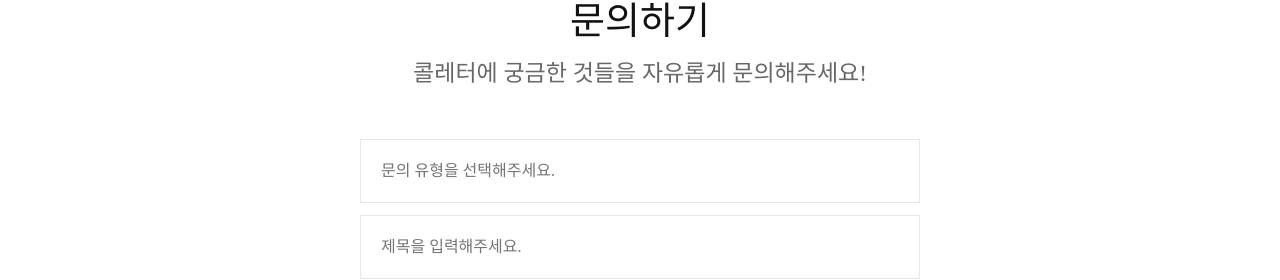
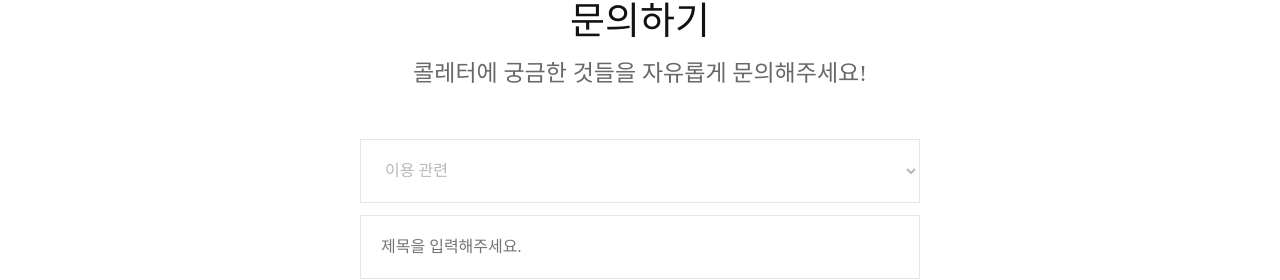
Before and after one commit to Nexters/colletter, a React (Create React App) app in the folder front/colleter/: page /about in a window 1280 px wide. Shown: the part 3883-4163 px from the top of the page. Built offline with nearby package versions, Linux system fonts and the light colour scheme.

Commit message:
혜주 카테고리쪽 수정

```diff
--- a/front/colleter/src/views/about/about.js
+++ b/front/colleter/src/views/about/about.js
@@ -5,8 +5,11 @@ import group from "../../img/group-8.png";
 import oval1 from "../../img/oval-1.png";
 import oval2 from "../../img/oval-2.png";
 import soon from "../../img/soon-2.png";
+import jQuery from "jquery";
 
 let play = false;
+
+const $ = jQuery;
 
 const WWA = styled.div`
     margin-top: 80px;
@@ -217,11 +220,40 @@ const Soon = styled.img`
     margin-left: 8px;
 `;
 
+const Select = styled.select`
+    width: 560px;
+    height: 64px;
+    border: solid 1px #e7e7e7;
+    background-color: #ffffff;
+    padding-left: 20px;
+    margin-bottom: 12px;
+    font-family: NotoSansCJKkr;
+    font-size: 16px;
+    font-weight: normal;
+    font-style: normal;
+    font-stretch: normal;
+    line-height: 1.63;
+    letter-spacing: normal;
+    color: #b8b8b8;
+`
+
 class about extends React.Component {
     playVideo() {
         if(play)    this.refs.vidRef.play();
         else    this.refs.vidRef.pause();
         play = !play;
+    }
+
+    register() {
+        if (!$('#title').val()) {
+            $('#title').focus();
+            alert('제목을 입력해주세요.');
+        } else if (!$('#content').val()) {
+            $('#content').focus();
+            alert('내용을 입력해주세요.');
+        } else {
+            alert('문의해주셔서 감사합니다.\n빠른 시일 내에 답변드리겠습니다.');
+        }
     }
 
     render() {
@@ -269,10 +301,13 @@ class about extends React.Component {
                 <CsContainer>
                     <CsTitle> 문의하기</CsTitle>
                     <CsSub> 콜레터에 궁금한 것들을 자유롭게 문의해주세요!</CsSub>
-                    <Input type="text" placeholder="문의 유형을 선택해주세요."/>
-                    <Input type="text" placeholder="제목을 입력해주세요."/>
-                    <Input type="text" placeholder="내용을 입력해주세요." style={{height: '150px'}}/>
-                    <Button>문의 등록하기</Button>
+                    <Select>
+                        <option>이용 관련</option>
+                        <option>회원정보 관련</option>
+                    </Select>
+                    <Input type="text" id="title" placeholder="제목을 입력해주세요."/>
+                    <Input type="text" id="content" placeholder="내용을 입력해주세요." style={{height: '150px'}}/>
+                    <Button onClick={this.register}>문의 등록하기</Button>
                 </CsContainer>
             </CS>
             </div>
--- a/front/colleter/src/views/popup/registerPopup.js
+++ b/front/colleter/src/views/popup/registerPopup.js
@@ -122,7 +122,7 @@ class RegisterPopup extends React.Component {
             alert('링크를 입력해주세요.');
         } else {
             const params = JSON.stringify({
-                "categoryType": $('#categoryType').val(),
+                "categoryId": $('#categoryType').val(),
                 "description": $('#description').val(),
                 "uri": $('#uri').val()
             });
@@ -134,6 +134,8 @@ class RegisterPopup extends React.Component {
                 headers: {'Content-Type': 'application/json', 'Bearer': this.state.userHeader}
             }).then(
                 r => {
+                    alert('등록이 요청되었습니다!');
+                    //자동으로 꺼지게하고싶은데..
                     window.location.reload();
                 }
             );
```
